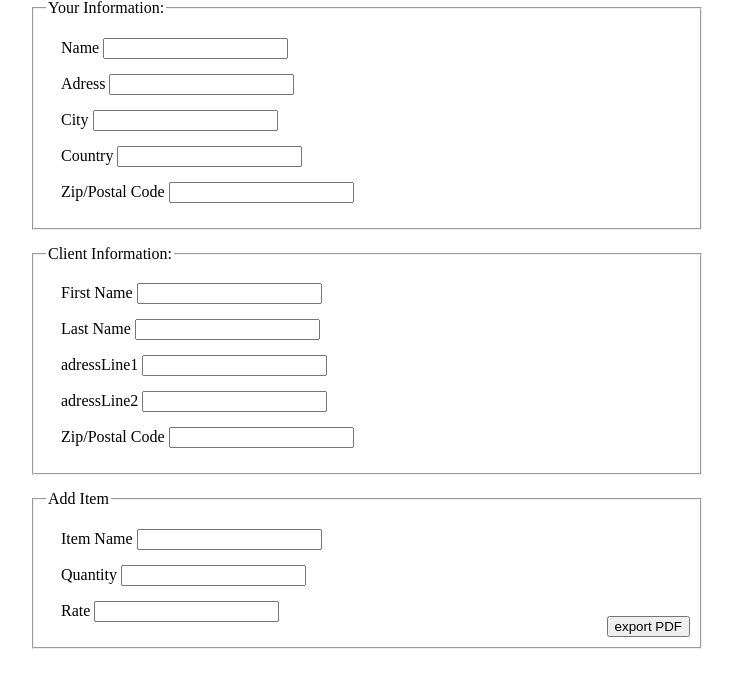
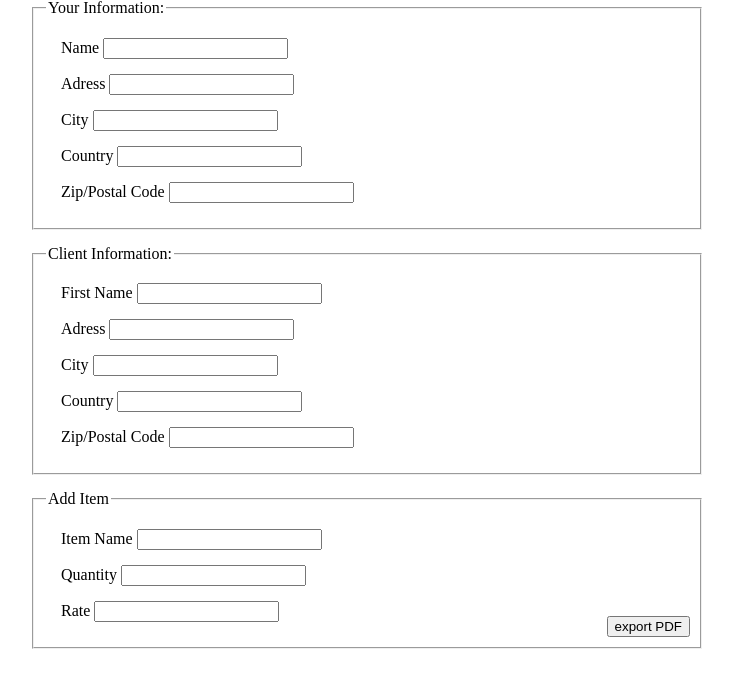
Before and after one commit to sebastian-meckovski/Web-Invoicer, a Flask app: page / in a window 1280 px wide. Shown: the part 16-704 px from the top of the page, without its empty margins (273-1006 px from the left). Run offline with Flask 2, Linux system fonts and the light colour scheme.

Commit message:
more user values added to ExportPDF function

```diff
--- a/app.py
+++ b/app.py
@@ -12,13 +12,13 @@ def home():
     if request.method == "POST":
 
        full_name = request.form.get("firstname")
-       adress_line = request.form.get("adress_line1")
+       adress_line = request.form.get("adress_line")
        city = request.form.get("city")
        country = request.form.get("country")
        zip_postal = request.form.get("zip_postal")
 
        full_name_client = request.form.get("firstnameclient")
-       adress_line_1_client = request.form.get("lasttnameclient")
+       adress_line_client = request.form.get("adress_line_client")
        city_client = request.form.get("city_client")
        country_client = request.form.get("country_client")
        zip_postal_client = request.form.get("zip_postal_client")
@@ -27,28 +27,20 @@ def home():
        quantity = request.form.get("qty")
        rate = request.form.get("rate")
 
-       sample_list = [[item_name, 5, 5]]
+       sample_list = [[item_name, float(quantity), float(rate)]]
 
-
-      #  print("Name:", full_name, "\n",
-      #        "lasttname:", adress_line, "\n",
-      #        "AdressLine1:", city, "\n",
-      #        "AdressLine2:", country, "\n",
-      #        "postal code:", zip_postal, "\n")
-
-
-      #  print("client first Name:", full_name_client, "\n",
-      #        "client lasttname:", adress_line_1_client, "\n",
-      #        "client AdressLine1:", city_client, "\n",
-      #        "client AdressLine2:", country_client, "\n",
-      #        "client postal code:", zip_postal_client, "\n")
-
-      #  print("item name:", item_name, "\n",
-      #        "Qantity:", quantity, "\n",
-      #        "Rate:", rate, "\n")
-
-       export_PDF(sample_list, full_name=full_name, adress_line=adress_line,
-       city=city, country=country, zip_postal=zip_postal)
+       export_PDF(sample_list,
+                  full_name=full_name,
+                  adress_line=adress_line,
+                  city=city,
+                  country=country,
+                  zip_postal=zip_postal,
+                  full_name_client=full_name_client,
+                  adress_line_client=adress_line_client,
+                  city_client=city_client,
+                  country_client=country_client,
+                  zip_postal_client=zip_postal_client
+                  )
 
 
        return redirect("/download")
--- a/templates/home.html
+++ b/templates/home.html
@@ -13,7 +13,7 @@
       <fieldset name="personal_info" class="fieldset">
           <legend>Your Information:</legend>
           <div class="formline"> Name <input type="text" name="firstname"></div>
-          <div class="formline"> Adress <input type="text" name="adress_line1"></div>
+          <div class="formline"> Adress <input type="text" name="adress_line"></div>
           <div class="formline"> City <input type="text" name="city"></div>
           <div class="formline"> Country <input type="text" name="country"></div>
           <div class="formline"> Zip/Postal Code <input type="text" name="zip_postal"></div>
@@ -22,18 +22,17 @@
       <fieldset name="personal_info" class="fieldset">
           <legend>Client Information:</legend>
           <div class="formline"> First Name <input type="text" name="firstnameclient"></div>
-          <div class="formline"> Last Name <input type="text" name="lasttnameclient"></div>
-          <div class="formline"> adressLine1 <input type="text" name="adress_line1_client"></div>
-          <div class="formline"> adressLine2 <input type="text" name="adress_line2_client"></div>
+          <div class="formline"> Adress <input type="text" name="adress_line_client"></div>
+          <div class="formline"> City <input type="text" name="city_client"></div>
+          <div class="formline"> Country <input type="text" name="country_client"></div>
           <div class="formline"> Zip/Postal Code <input type="text" name="zip_postal_client"></div>
       </fieldset>
-
 
       <fieldset name="New Item" class="fieldset">
           <legend>Add Item</legend>
           <div class="formline"> Item Name <input type="text" name="item_name"></div>
-          <div class="formline"> Quantity <input type="text" name="qty"></div>
-          <div class="formline"> Rate <input type="text" name="rate"></div>
+          <div class="formline"> Quantity <input type="number" name="qty"></div>
+          <div class="formline"> Rate <input type="number" name="rate"></div>
           <button class="addItem">export PDF</button>
       </fieldset>
   </form>
```
Also changed, not shown: invoicingCopy2.py (+16 -7 lines), 1 other file.
